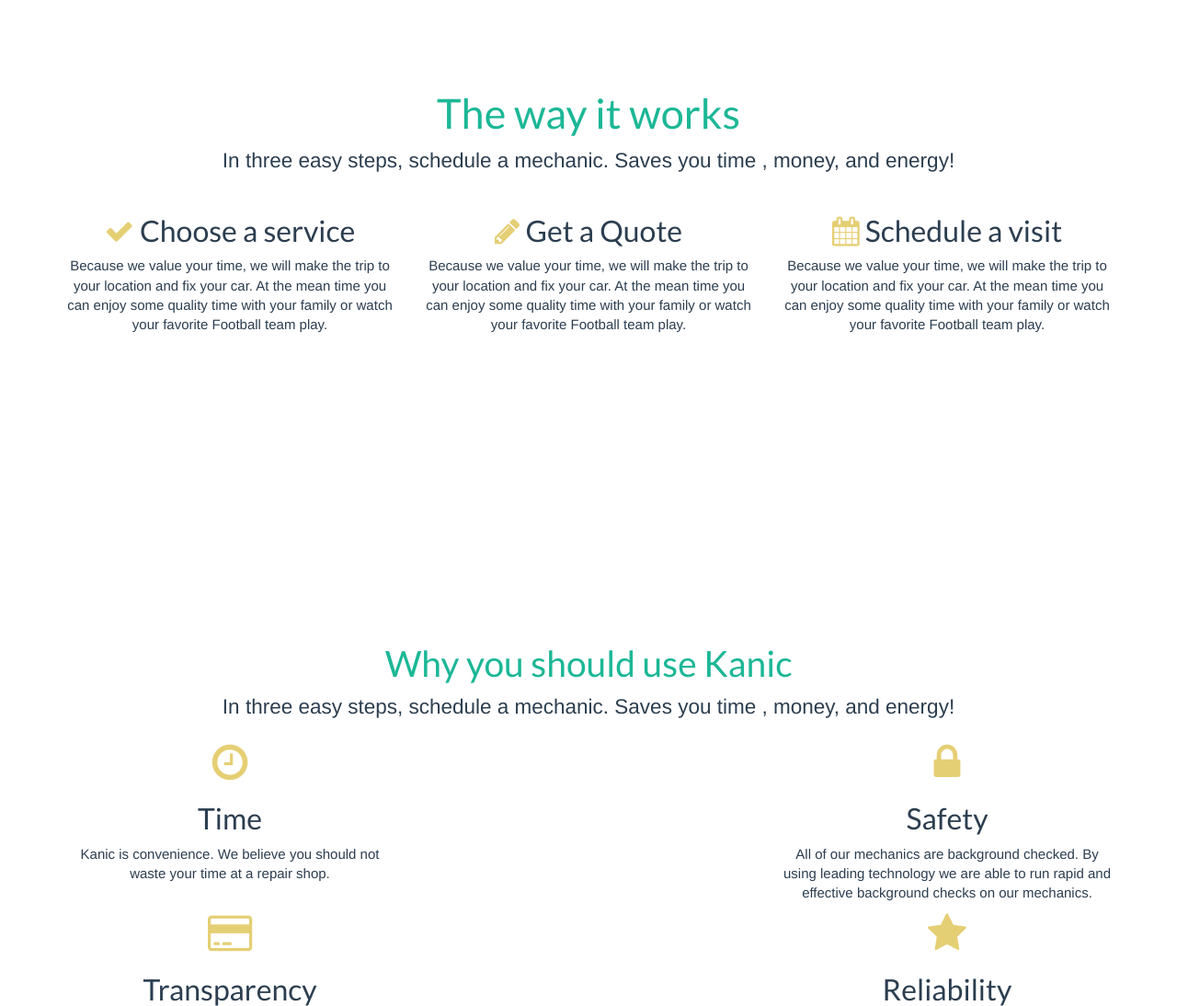
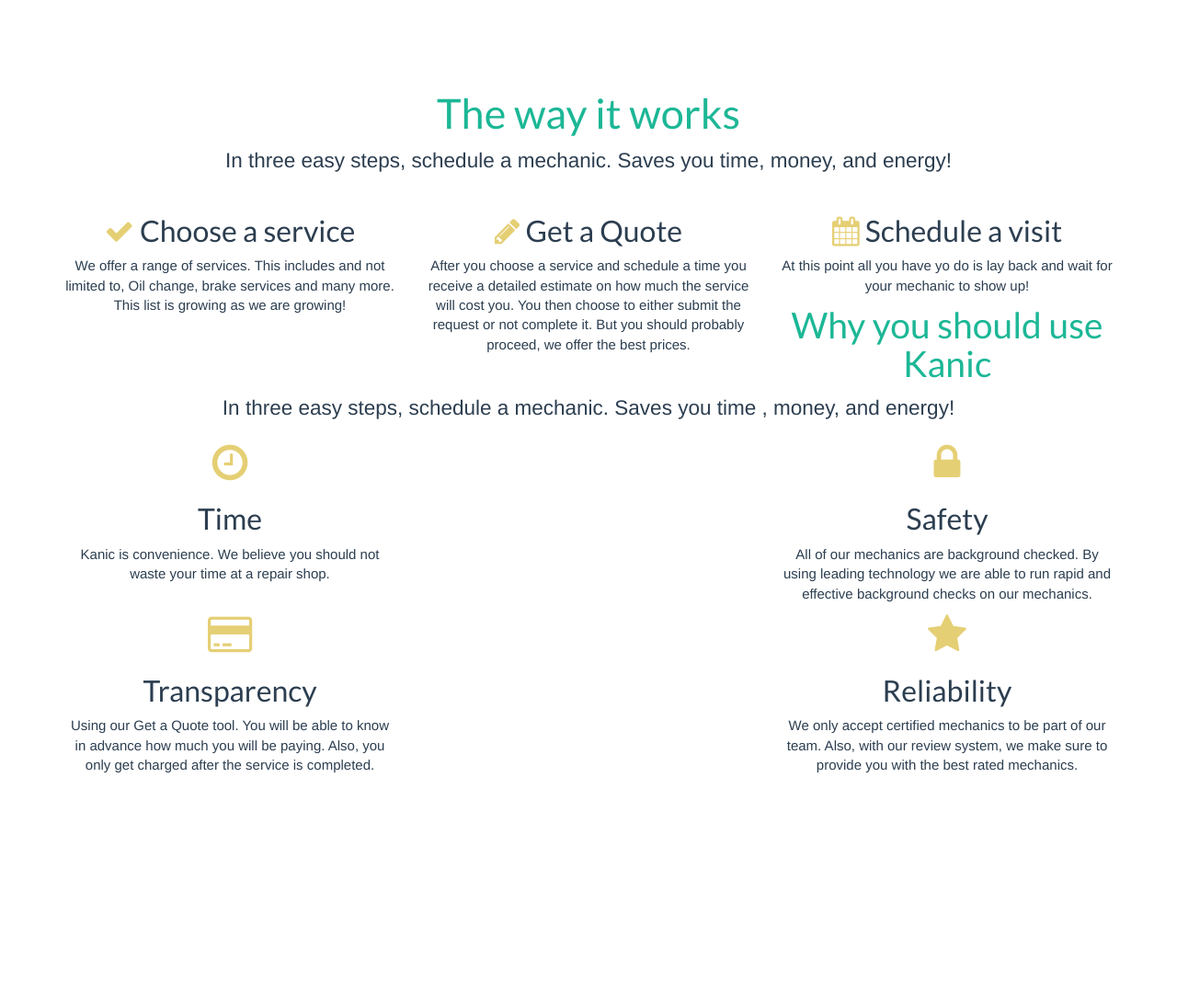
Before and after one commit to Kanic/kanic-server, a Django app: template kanic/templates/beta/index.html in a window 1280 px wide. Shown: the part 851-1945 px from the top of the page at 92% size. After the commit the page ends 1692 px from the top, so only its background shows below. Run offline with Django 3.2, Linux system fonts and the light colour scheme; the template is opened without the code that fills it: values that come from a table or form of the project are taken from there, others are empty; parts of the project's set-up code (start-up, migrations or seed data) failed here and were passed over; some libraries are stand-ins or nearby versions.

Commit message:
change paragraphs

```diff
--- a/kanic/templates/beta/index.html
+++ b/kanic/templates/beta/index.html
@@ -80,47 +80,41 @@
  </div>
 
 
- <div class="container contentContainer" id="about">
-
- <div class="row" class="center">
-
+ <div class="container" id="about">
+     <div class="row">
          <h1 class="center title">The way it works</h1>
- 	 	 <p class="lead center ">In three easy steps, schedule a mechanic. Saves you time
- 	 	 , money, and energy!</p>
-
-
+         <p class="lead center ">
+             In three easy steps, schedule a mechanic. Saves you time, money,
+             and energy!
+         </p>
      </div>
 
      <div class="row ">
-
-
          <div class="col-md-4 center">
              <h2><i class="fa fa-check"></i> Choose a service</h2>
- 	 	 <p>Because we value your time, we will make the trip to your location
- 	 	 and fix your car. At the mean time you can enjoy some quality time with your family
- 	 	 or watch your favorite Football team play.</p>
-
-
+             <p>
+                 We offer a range of services. This includes and not limited
+                 to, Oil change, brake services and many more. This list is
+                 growing as we are growing!
+             </p>
          </div>
-
          <div class="col-md-4 center">
              <h2><i class="fa fa-pencil"></i> Get a Quote</h2>
- 	 	 <p>Because we value your time, we will make the trip to your location
- 	 	 and fix your car. At the mean time you can enjoy some quality time with your family
- 	 	 or watch your favorite Football team play.</p>
-
-
+             <p>
+                 After you choose a service and schedule a time you receive a
+                 detailed estimate on how much the service will cost you. You
+                 then choose to either submit the request or not complete it.
+                 But you should probably proceed, we offer the best prices.
+             </p>
          </div>
 
          <div class="col-md-4 center">
              <h2><i class="fa fa-calendar"></i></span> Schedule a visit</h2>
- 	 	 <p>Because we value your time, we will make the trip to your location
- 	 	 and fix your car. At the mean time you can enjoy some quality time with your family
- 	 	 or watch your favorite Football team play.</p>
-
-
+             <p>
+                 At this point all you have yo do is lay back and wait for your
+                 mechanic to show up!
+             </p>
          </div>
-
      </div>
  </div>
 
```
Lines whose indentation alone changed are shown as unchanged.
